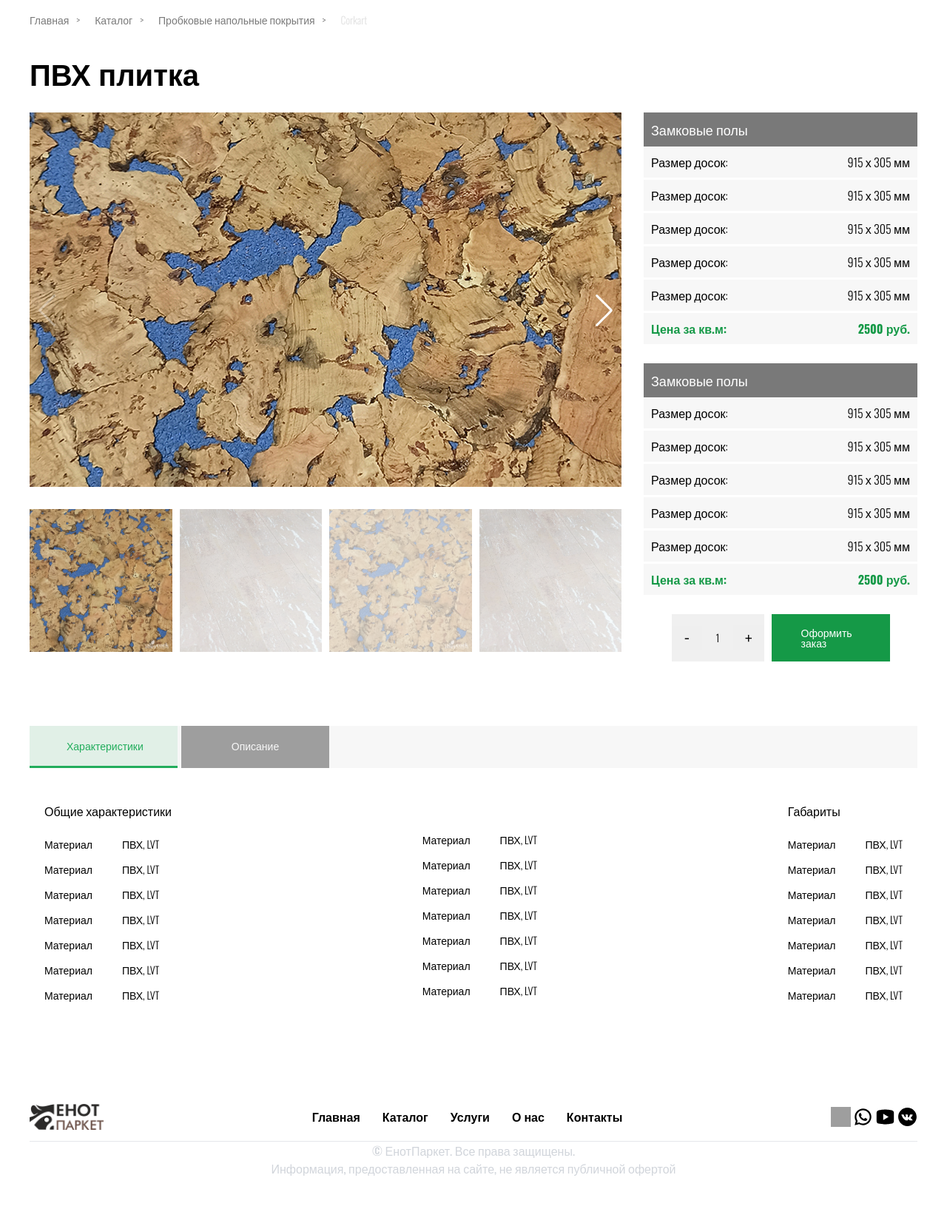
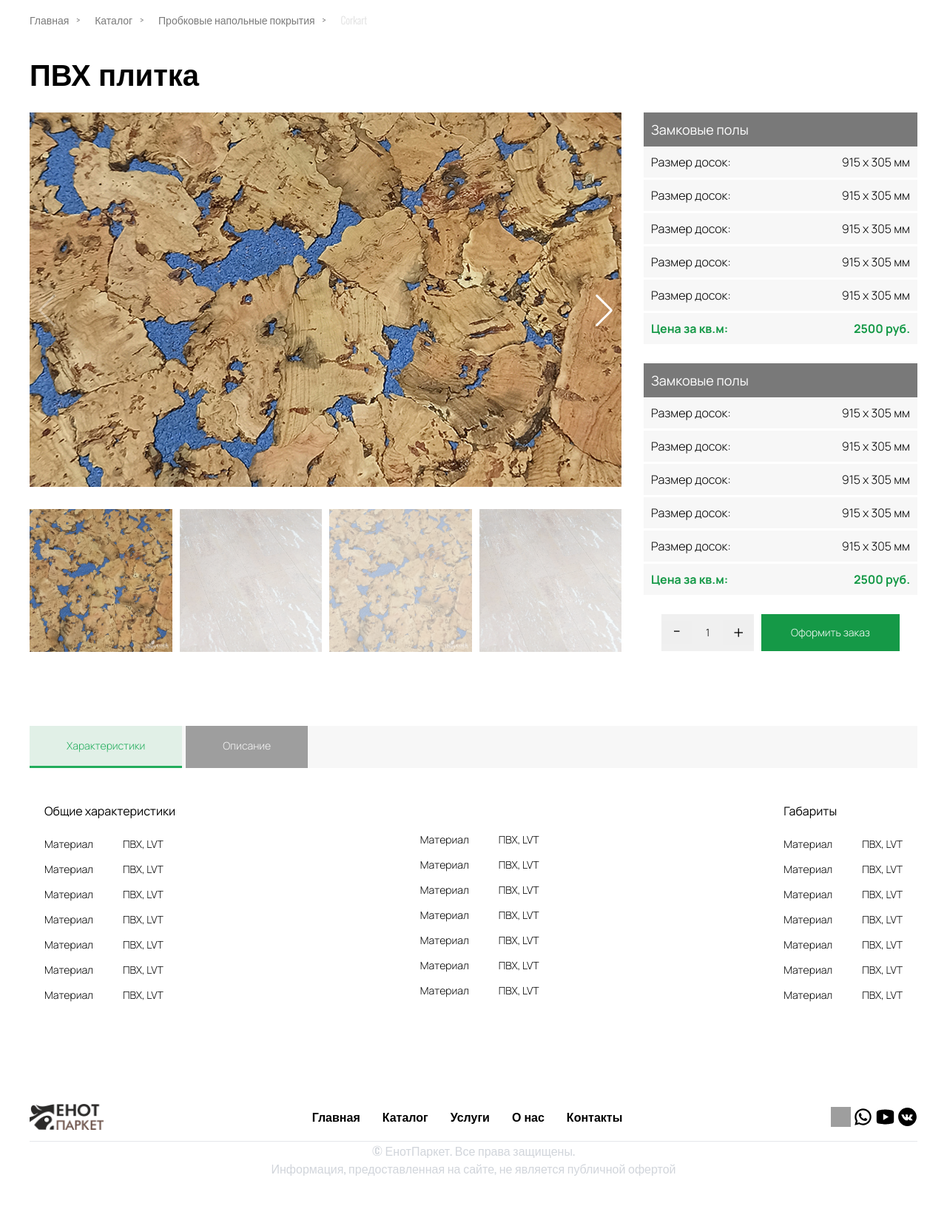
Before and after one commit to Mozefoka/Enot, a PHP site: page /pages/commodity.html in a window 1280 px wide. Shown: the part 80-1741 px from the top of the page at 74% size. Run offline with PHP 8.4, Linux system fonts and the light colour scheme; style sheets or scripts are compiled from the project's sources; grey boxes are pictures that could not be loaded.

Commit message:
fixes again........

```diff
--- a/css/commodity/commodity.css
+++ b/css/commodity/commodity.css
@@ -9,6 +9,7 @@
 }
 .commodity__content {
   display: flex;
+  justify-content: center;
   align-items: center;
   gap: 30px;
   margin-bottom: 100px;
@@ -62,8 +63,10 @@
 }
 .commodity__content-item-info {
   position: relative;
+  max-width: 640px;
   width: 100%;
   height: 650px;
+  font-family: "Manrope", sans-serif;
 }
 @media (max-width: 1200px) {
   .commodity__content-item-info {
@@ -117,6 +120,11 @@
   color: #fff;
   background-color: #797979;
 }
+@media (max-width: 1200px) {
+  .commodity__info-title {
+    padding: 12px 10px;
+  }
+}
 .commodity__info-text {
   display: flex;
   justify-content: space-between;
@@ -124,6 +132,11 @@
   font-size: 16px;
   background-color: #f7f7f7;
   margin-bottom: 3px;
+}
+@media (max-width: 1200px) {
+  .commodity__info-text {
+    padding: 12px 10px;
+  }
 }
 .commodity__info-text--color {
   color: #159947;
@@ -157,7 +170,7 @@
   padding: 4px 0 5px 0;
 }
 .commodity__info-btn {
-  max-width: 160px;
+  max-width: 187px;
   width: 100%;
   padding: 18px 40px;
   color: #fff;
@@ -205,6 +218,7 @@
   background-image: url(/icons/file.png);
   background-repeat: no-repeat;
 }
+
 .tabs-nav {
   display: flex;
   gap: 5px;
@@ -214,10 +228,10 @@
 }
 
 .tabs-nav__item {
-  width: 200px;
   padding: 20px 50px;
   color: #f7f7f7;
   background-color: #9e9e9e;
+  font-family: "Manrope", sans-serif;
 }
 
 .tabs-nav__item.is-active {
@@ -229,6 +243,7 @@
 .tab {
   display: none;
   padding: 20px;
+  font-family: "Manrope", sans-serif;
 }
 
 .tab.is-active {
--- a/css/commodity/commodity.scss
+++ b/css/commodity/commodity.scss
@@ -10,6 +10,7 @@
 
     &__content {
         display: flex;
+        justify-content: center;
         align-items: center;
         gap: 30px;
         margin-bottom: 100px;
@@ -66,8 +67,10 @@
 
     &__content-item-info {
         position: relative;
+        max-width: 640px;
         width: 100%;
         height: 650px;
+        font-family: "Manrope", sans-serif;
 
         @media (max-width: 1200px) {
             height: 618px;
@@ -125,6 +128,10 @@
         font-size: 18px;
         color: #fff;
         background-color: #797979;
+
+        @media (max-width: 1200px) {
+            padding: 12px 10px;
+        }
     }
 
     &__info-text {
@@ -134,6 +141,10 @@
         font-size: 16px;
         background-color: #f7f7f7;
         margin-bottom: 3px;
+
+        @media (max-width: 1200px) {
+            padding: 12px 10px;
+        }
     }
 
     &__info-text--color {
@@ -176,7 +187,7 @@
     }
 
     &__info-btn {
-        max-width: 160px;
+        max-width: 187px;
         width: 100%;
         padding: 18px 40px;
         color: #fff;
@@ -227,10 +238,6 @@
                 padding: 3px 5px 4px 25px;
                 background-image: url(/icons/file.png);
                 background-repeat: no-repeat;
-
-                @media (max-width: 590px) {
-
-                }
             }
         }
 }
@@ -243,10 +250,10 @@
     margin-bottom: 30px;
 }
 .tabs-nav__item {
-    width: 200px;
     padding: 20px 50px;
     color: #f7f7f7;
     background-color: #9e9e9e;
+    font-family: "Manrope", sans-serif;
 }
 
 .tabs-nav__item.is-active {
@@ -258,5 +265,6 @@
 .tab {
 	display: none;
 	padding: 20px;
+    font-family: "Manrope", sans-serif;
 }
 .tab.is-active { display: block; }
```
Also changed, not shown: 1 other file.
